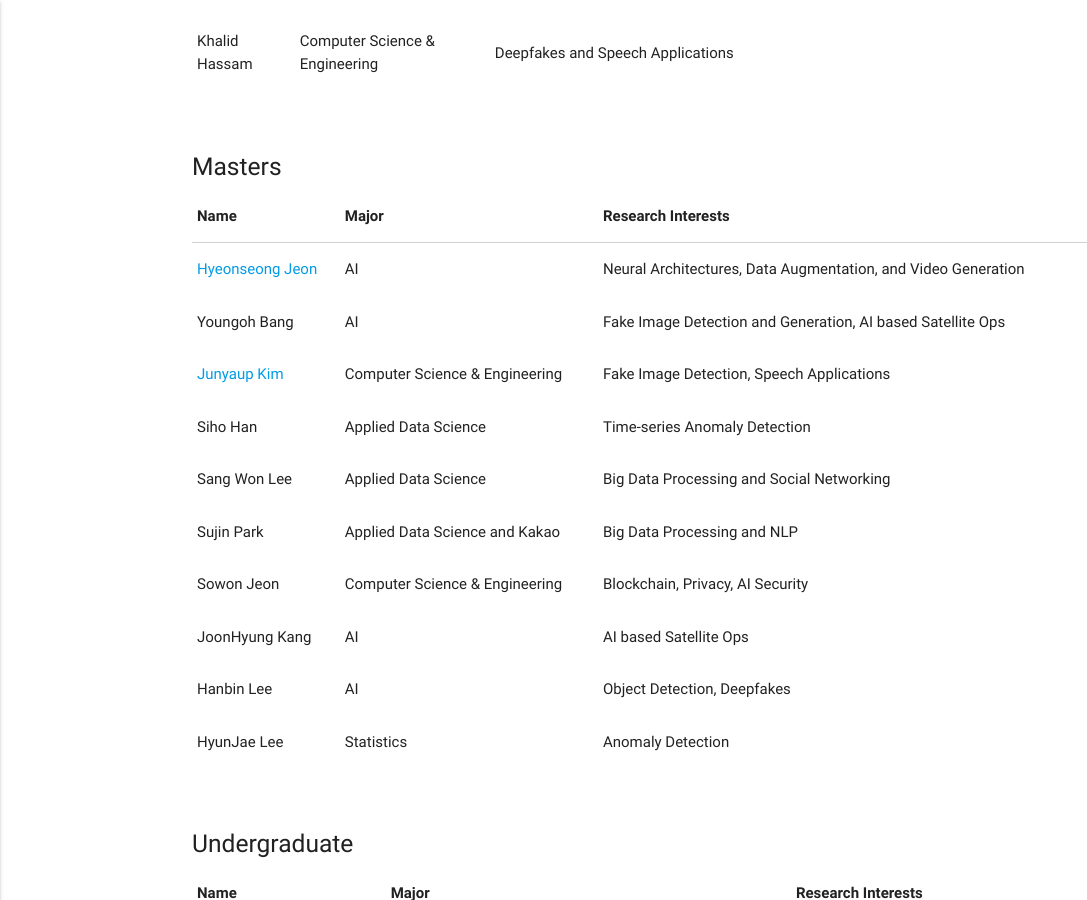
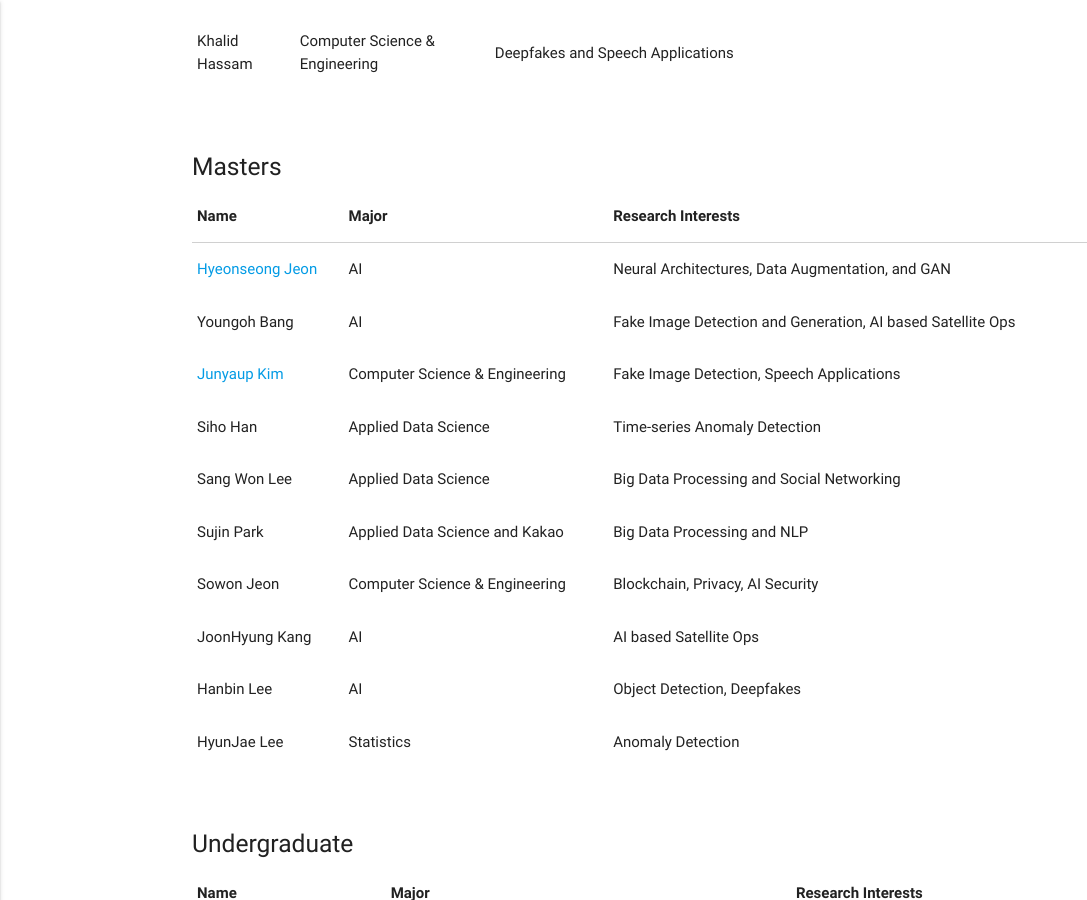
Before and after one commit to Yurim990507/DASH-Lab.github.io, a Jekyll site: the page built from example3.md, in a window 1280 px wide and 900 px high, scrolled down 561 px. Shown: the whole window, without its empty margins (0-1087 px from the left). Built offline with Jekyll 4.4.1, drawn with Linux system fonts in a browser that asks for light colours.

Commit message:
Update example3.md

```diff
--- a/example3.md
+++ b/example3.md
@@ -67,7 +67,7 @@ permalink: /Members/
                 <tr>
                   <td><a href="https://sites.google.com/view/cutz-j/" target ="_blank">Hyeonseong Jeon </a> </td>
                   <td>AI</td>
-                  <td> Neural Architectures, Data Augmentation, and Video Generation</td>
+                  <td> Neural Architectures, Data Augmentation, and GAN</td>
                 </tr>
                 <tr>
                   <td>Youngoh Bang</td>
```
